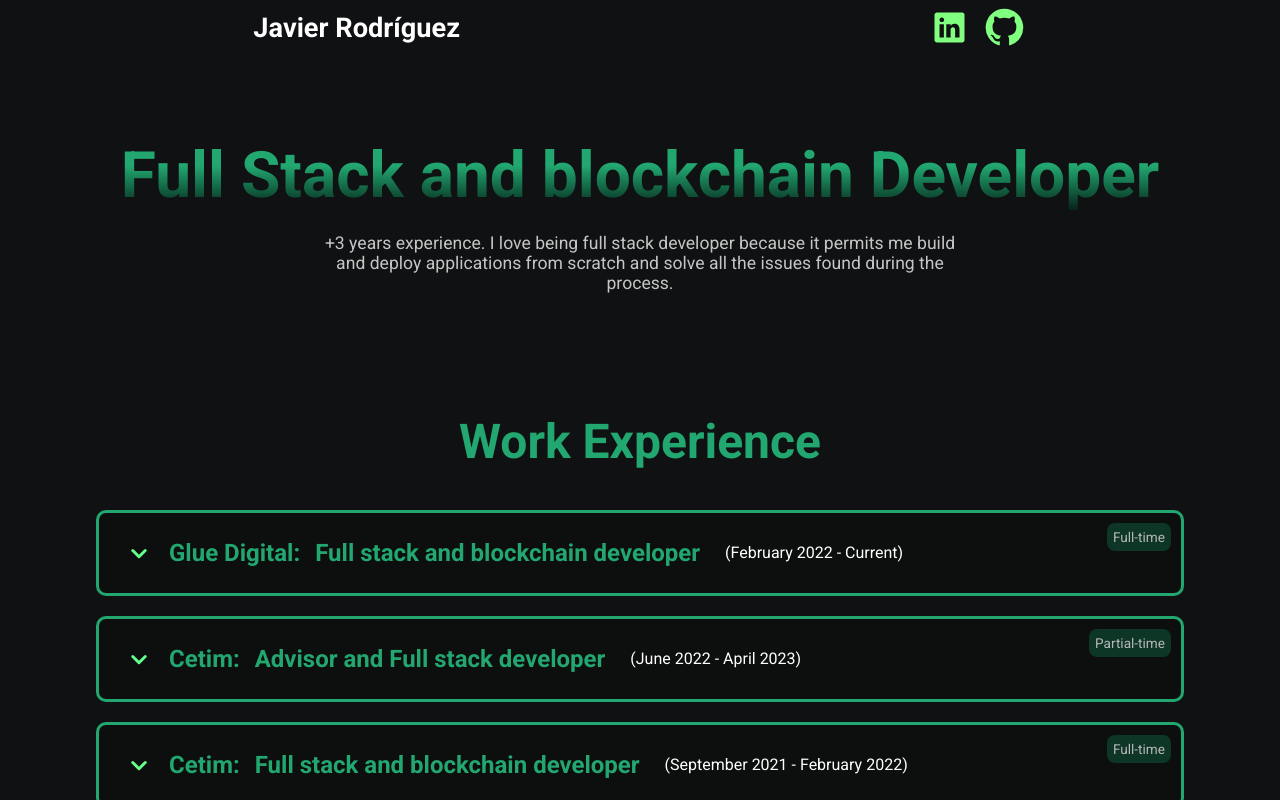
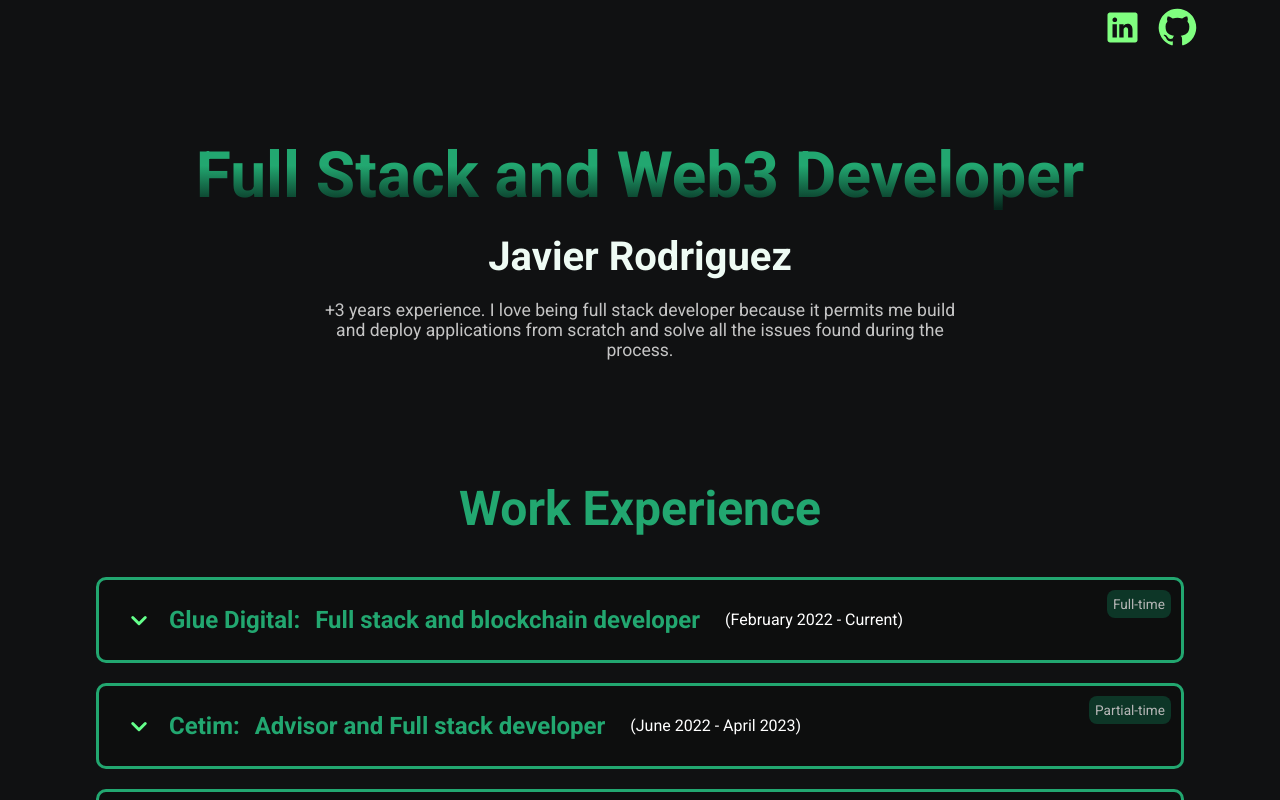
Before and after one commit to javirro/javirro-personal, a React (Create React App) app: page / in a window 1280 px wide. Shown: the top 800 px of the page. Built offline with nearby package versions, Linux system fonts and the light colour scheme.

Commit message:
Fix navbar

```diff
--- a/src/App.css
+++ b/src/App.css
@@ -1,6 +1,6 @@
 @import url("https://fonts.googleapis.com/css2?family=Roboto:wght@300;400;500;700&display=swap");
 .App {
-  height: 100vh;
+  min-height: 100vh;
   width: 100%;
   display: flex;
   justify-content: flex-start;
@@ -12,6 +12,10 @@
 }
 
 :root {
+  overflow: auto;
+  overflow-x: hidden;
+  scrollbar-width: thin;
+  scrollbar-color: var(--light-green) var(--darkest-green);
   --dark: rgb(16, 17, 18);
   --darkest-green: #021912;
   --very-dark-green: #06281d;
@@ -23,3 +27,17 @@
   --white-green: #eefbf4; /* #rgba(238, 251, 244, 1) */
   --font-family: "Roboto", sans-serif;
 }
+
+/* For Webkit browsers (Chrome, Safari) */
+:root ::-webkit-scrollbar {
+  width: 8px;
+  background-color: var(--light-green);
+}
+
+:root ::-webkit-scrollbar-thumb {
+  background-color: var(--darkest-green);
+}
+
+:root::-webkit-scrollbar-track {
+  background-color: transparent;
+}
--- a/src/routes/Landing/Landing.css
+++ b/src/routes/Landing/Landing.css
@@ -9,6 +9,7 @@
   min-height: 100vh;
   background: var(--dark);
   width: 85%;
+  padding-bottom: 100px;
 }
 
 #landing header {
@@ -28,6 +29,12 @@
   margin-bottom: 0;
 }
 
+#landing header h3 {
+  font-size: 2.5em;
+  color: var(--white-green);
+  margin: 0;
+}
+
 #landing header strong {
   font-size: 2.2em;
   margin-top: 0;
@@ -40,6 +47,4 @@
   margin: auto;
   color: rgb(197, 197, 197);
   font-size: 1.1em;
-
-
 }
--- a/src/routes/Landing/Landing.tsx
+++ b/src/routes/Landing/Landing.tsx
@@ -6,7 +6,8 @@ const Landing = () => {
   return (
     <section id="landing">
       <header>
-        <h1>Full Stack and blockchain Developer</h1>
+        <h1>Full Stack and Web3 Developer</h1>
+        <h3>Javier Rodriguez</h3>
         <p>+3 years experience. I love being full stack developer because it permits me build and deploy applications from scratch and solve all the issues found during the process.  </p>
       </header>
       <WorkExperience />
--- a/src/routes/Navbar/Navbar.css
+++ b/src/routes/Navbar/Navbar.css
@@ -7,13 +7,15 @@ nav {
 
 nav > div {
   display: flex;
-  justify-content: space-around;
+  justify-content: flex-end;
   align-items: center;
   width: 100%;
-  padding: 5px 20px;
+  padding: 5px 80px;
   box-sizing: border-box;
 }
-
+.space-around {
+  justify-content: space-around;
+}
 nav > div strong {
   font-size: 1.7em;
   color: white;
@@ -39,14 +41,14 @@ nav .link {
   gap: 5px;
   text-decoration: none;
   color: white;
-  font-size: 24px;
+  font-size: 20px;
   border-radius: 5px;
-  border: 1px solid white;
+  border: 1px solid rgba(255, 255, 255, 0.3);
   padding: 5px 10px;
   transition: all 0.3s ease;
 }
 
 nav .link img {
-  width: 32px;
+  width: 28px;
   rotate: 90deg;
 }
--- a/src/routes/Navbar/Navbar.tsx
+++ b/src/routes/Navbar/Navbar.tsx
@@ -6,9 +6,9 @@ const Navbar = () => {
   const isLanding = location.pathname === "/"
   return (
     <nav>
-      <div>
+      <div className={!isLanding ? "space-around" : ""}>
         {isLanding ? (
-          <strong>Javier Rodríguez</strong>
+          <></>
         ) : (
           <Link to="/" className="link">
             <img src={imgs.downArray} alt="Down array" />
```
